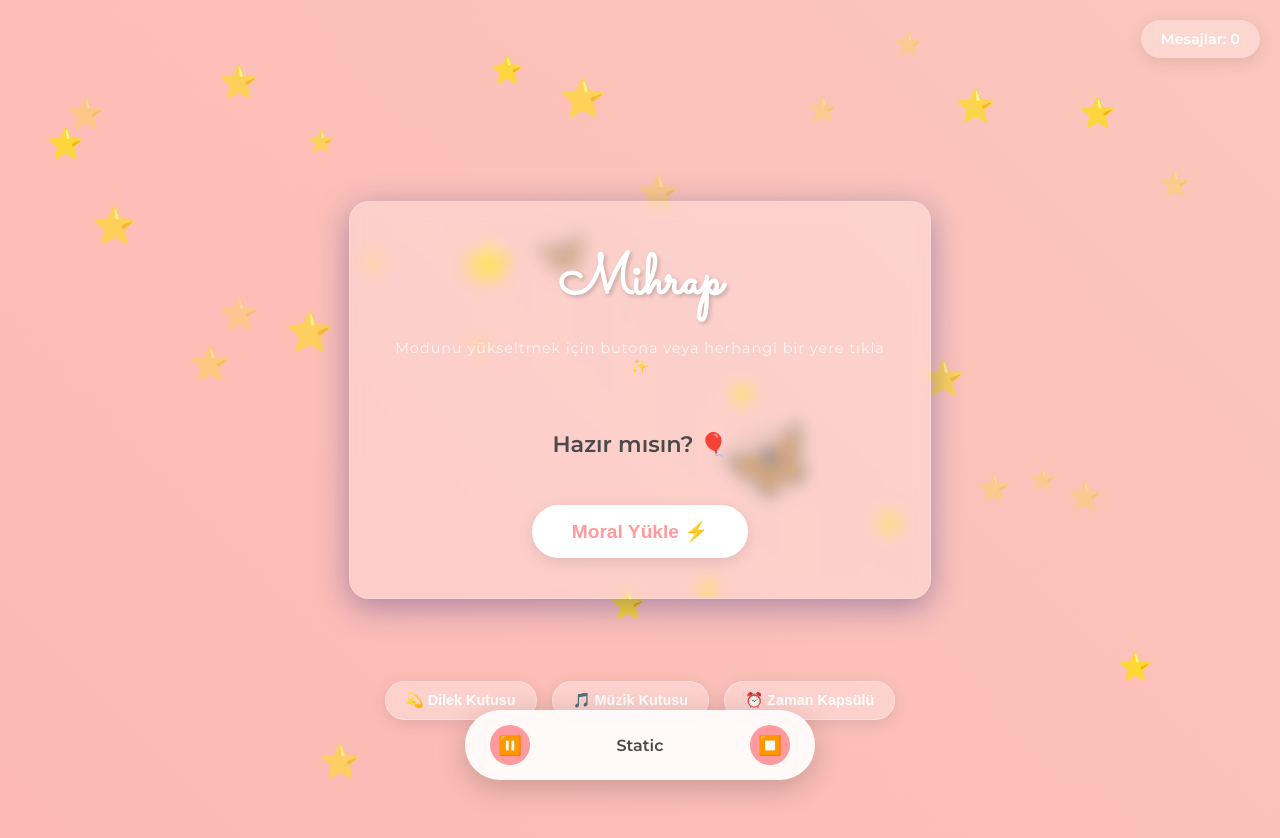
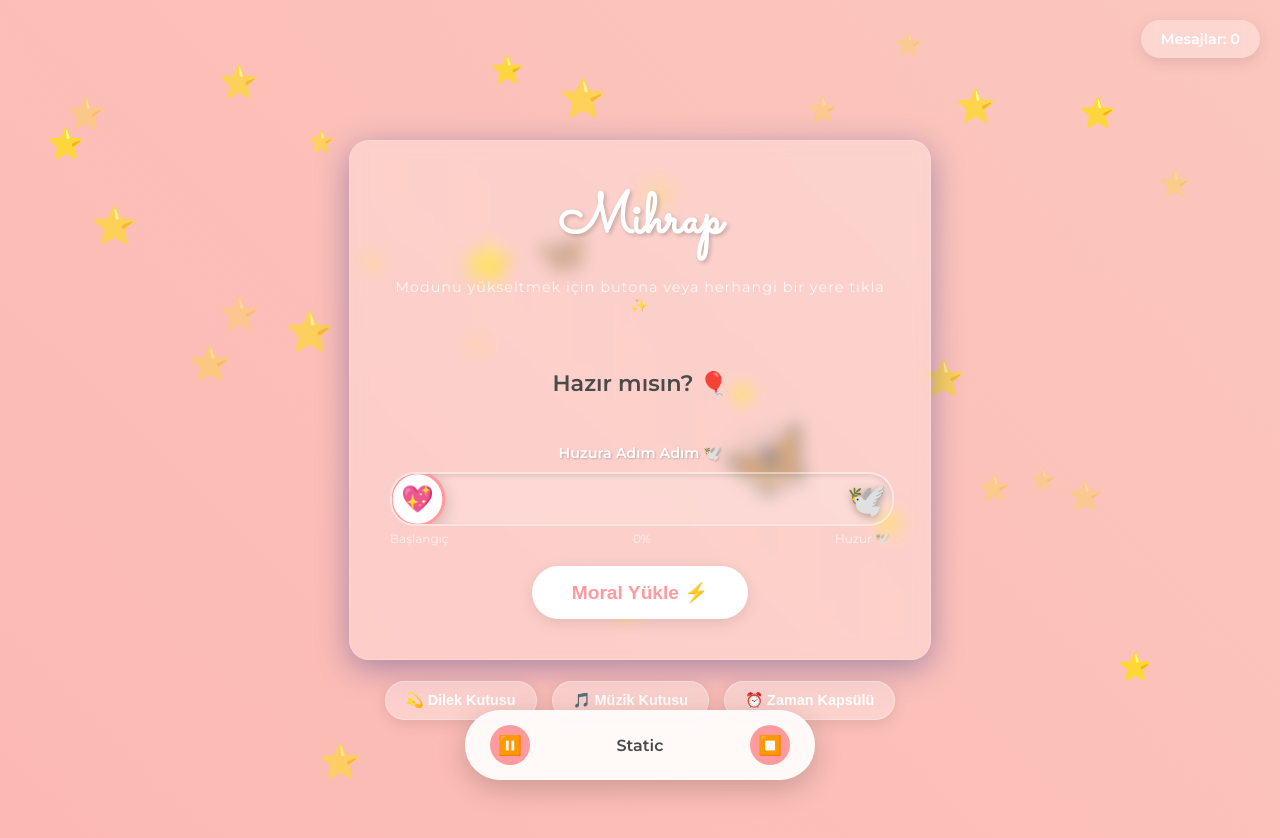
Before and after one commit to atabey35/moral, a plain HTML site: page index.html in a window 1280 px wide. Shown: the top 838 px of the page. Drawn offline with Linux system fonts and the light colour scheme.

Commit message:
Huzura Adım Adım progress bar eklendi - Her mesaj açıldıkça Mihrap kutucuğu huzura doğru ilerliyor

```diff
--- a/index.html
+++ b/index.html
@@ -78,6 +78,89 @@
             line-height: 1.4;
         }
 
+        /* Huzura Adım Adım Progress Bar */
+        .peace-progress {
+            width: 100%;
+            margin: 20px 0;
+            position: relative;
+        }
+
+        .peace-progress-label {
+            text-align: center;
+            color: #fff;
+            font-size: 0.9rem;
+            margin-bottom: 10px;
+            font-weight: 600;
+            text-shadow: 1px 1px 2px rgba(0,0,0,0.2);
+        }
+
+        .peace-track {
+            width: 100%;
+            height: 50px;
+            background: rgba(255, 255, 255, 0.2);
+            border-radius: 25px;
+            position: relative;
+            overflow: hidden;
+            border: 2px solid rgba(255, 255, 255, 0.3);
+            box-shadow: inset 0 2px 5px rgba(0,0,0,0.1);
+        }
+
+        .peace-fill {
+            height: 100%;
+            background: linear-gradient(90deg, #ff9a9e 0%, #fad0c4 50%, #a18cd1 100%);
+            border-radius: 25px;
+            transition: width 0.8s ease;
+            position: relative;
+            box-shadow: 0 0 20px rgba(255, 154, 158, 0.5);
+        }
+
+        .mihrap-box {
+            position: absolute;
+            left: 0;
+            top: 50%;
+            transform: translate(-50%, -50%);
+            width: 45px;
+            height: 45px;
+            background: rgba(255, 255, 255, 0.95);
+            border-radius: 50%;
+            display: flex;
+            align-items: center;
+            justify-content: center;
+            font-size: 1.5rem;
+            box-shadow: 0 4px 15px rgba(0,0,0,0.2);
+            transition: left 0.8s ease;
+            z-index: 10;
+            border: 3px solid #ff9a9e;
+            animation: mihrapPulse 2s infinite;
+        }
+
+        @keyframes mihrapPulse {
+            0%, 100% {
+                transform: translateY(-50%) scale(1);
+            }
+            50% {
+                transform: translateY(-50%) scale(1.1);
+            }
+        }
+
+        .peace-destination {
+            position: absolute;
+            right: 5px;
+            top: 50%;
+            transform: translateY(-50%);
+            font-size: 2rem;
+            z-index: 5;
+            filter: drop-shadow(0 2px 4px rgba(0,0,0,0.3));
+        }
+
+        .peace-steps {
+            display: flex;
+            justify-content: space-between;
+            margin-top: 5px;
+            font-size: 0.75rem;
+            color: rgba(255, 255, 255, 0.7);
+        }
+
         .btn {
             background: #fff;
             color: #ff9a9e;
@@ -649,6 +732,22 @@
 
         <div id="message-box">
             Hazır mısın? 🎈
+        </div>
+
+        <!-- Huzura Adım Adım Progress Bar -->
+        <div class="peace-progress">
+            <div class="peace-progress-label">Huzura Adım Adım 🕊️</div>
+            <div class="peace-track">
+                <div class="peace-fill" id="peaceFill" style="width: 0%;">
+                    <div class="mihrap-box" id="mihrapBox">💖</div>
+                </div>
+                <div class="peace-destination">🕊️</div>
+            </div>
+            <div class="peace-steps">
+                <span>Başlangıç</span>
+                <span id="peaceProgress">0%</span>
+                <span>Huzur 🕊️</span>
+            </div>
         </div>
 
         <button class="btn" id="clickBtn">Moral Yükle ⚡</button>
@@ -861,6 +960,9 @@
             countElement.textContent = messageCount;
             localStorage.setItem('messageCount', messageCount);
 
+            // Huzura Adım Adım progress bar'ı güncelle
+            updatePeaceProgress();
+
             // Özel efektler (her 10 mesajda bir)
             if (messageCount % 10 === 0) {
                 createConfetti(e.clientX, e.clientY);
@@ -870,6 +972,47 @@
             if (messageCount % 5 === 0) {
                 createFlowerRain();
             }
+        }
+
+        // Huzura Adım Adım progress bar güncelleme
+        function updatePeaceProgress() {
+            const peaceFill = document.getElementById('peaceFill');
+            const peaceProgress = document.getElementById('peaceProgress');
+            const mihrapBox = document.getElementById('mihrapBox');
+
+            // Huzura ulaşmak için 100 mesaj hedefi
+            const targetMessages = 100;
+            const progress = Math.min((messageCount / targetMessages) * 100, 100);
+
+            // Progress bar'ı güncelle
+            peaceFill.style.width = progress + '%';
+            peaceProgress.textContent = Math.round(progress) + '%';
+
+            // Mihrap kutucuğunu sağa doğru hareket ettir
+            // Kutucuk progress bar'ın içinde, progress'in sonunda olacak
+            const trackWidth = peaceFill.parentElement.offsetWidth;
+            const boxPosition = (progress / 100) * trackWidth;
+            mihrapBox.style.left = boxPosition + 'px';
+
+            // Huzura ulaşıldığında özel animasyon
+            if (progress >= 100) {
+                mihrapBox.style.animation = 'mihrapPulse 0.5s infinite';
+                peaceProgress.textContent = 'Huzura Ulaşıldı! 🕊️✨';
+
+                // Özel efektler
+                createConfetti(window.innerWidth / 2, window.innerHeight / 2);
+                createFlowerRain();
+
+                // Başarı mesajı
+                setTimeout(() => {
+                    alert('🎉 Tebrikler Mihrap! Huzura ulaştın! 🕊️✨\n\n100 mesaj okudun ve huzura adım adım ilerledin. Sen harikasın! 💖');
+                }, 500);
+            }
+        }
+
+        // Sayfa yüklendiğinde progress bar'ı başlat
+        function initPeaceProgress() {
+            updatePeaceProgress();
         }
 
         function createParticles(x, y) {
@@ -1581,9 +1724,10 @@
             }
         }
 
-        // Sayfa yüklendiğinde default müziği başlat
+        // Sayfa yüklendiğinde default müziği başlat ve progress bar'ı başlat
         window.addEventListener('load', () => {
             startDefaultMusic();
+            initPeaceProgress();
         });
 
     </script>
```
